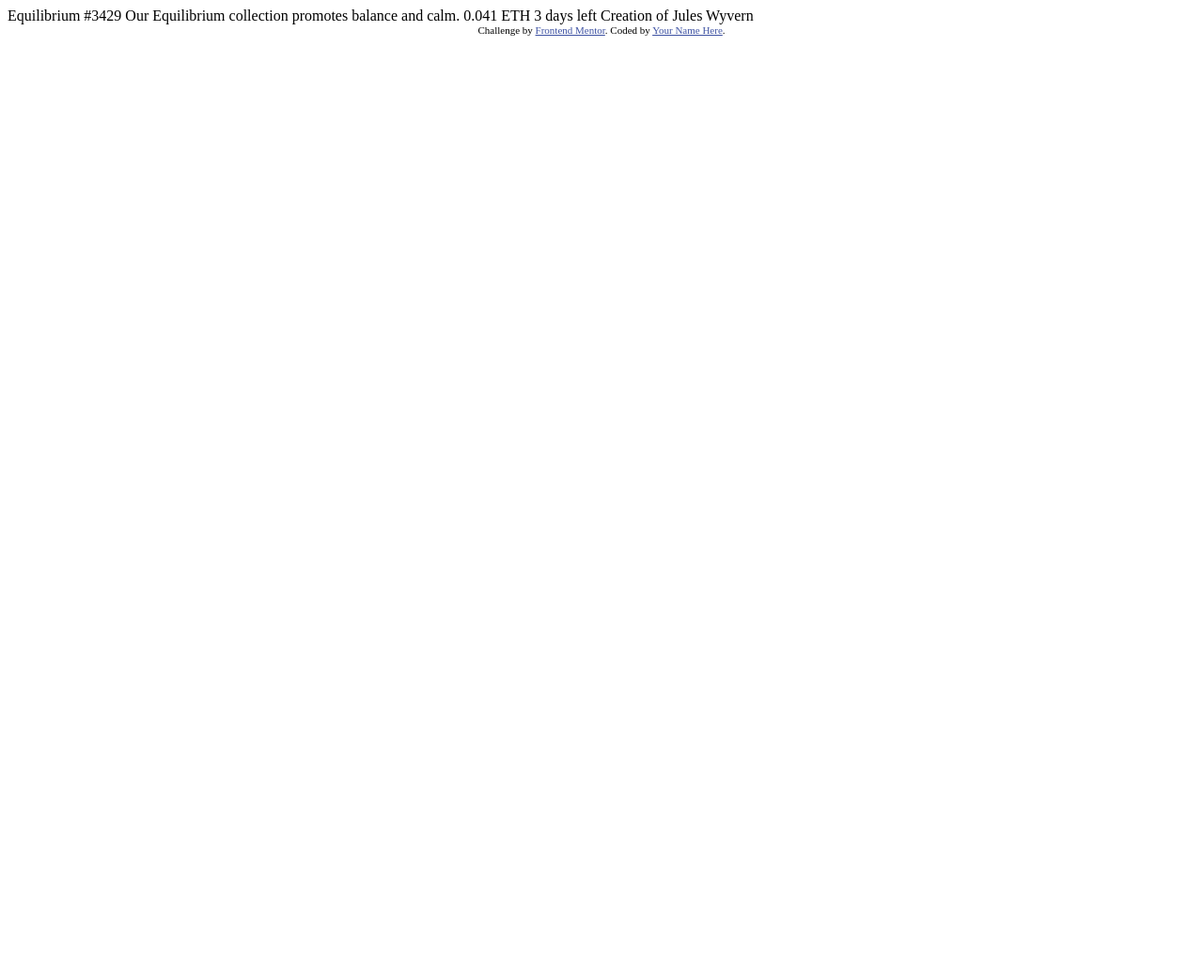
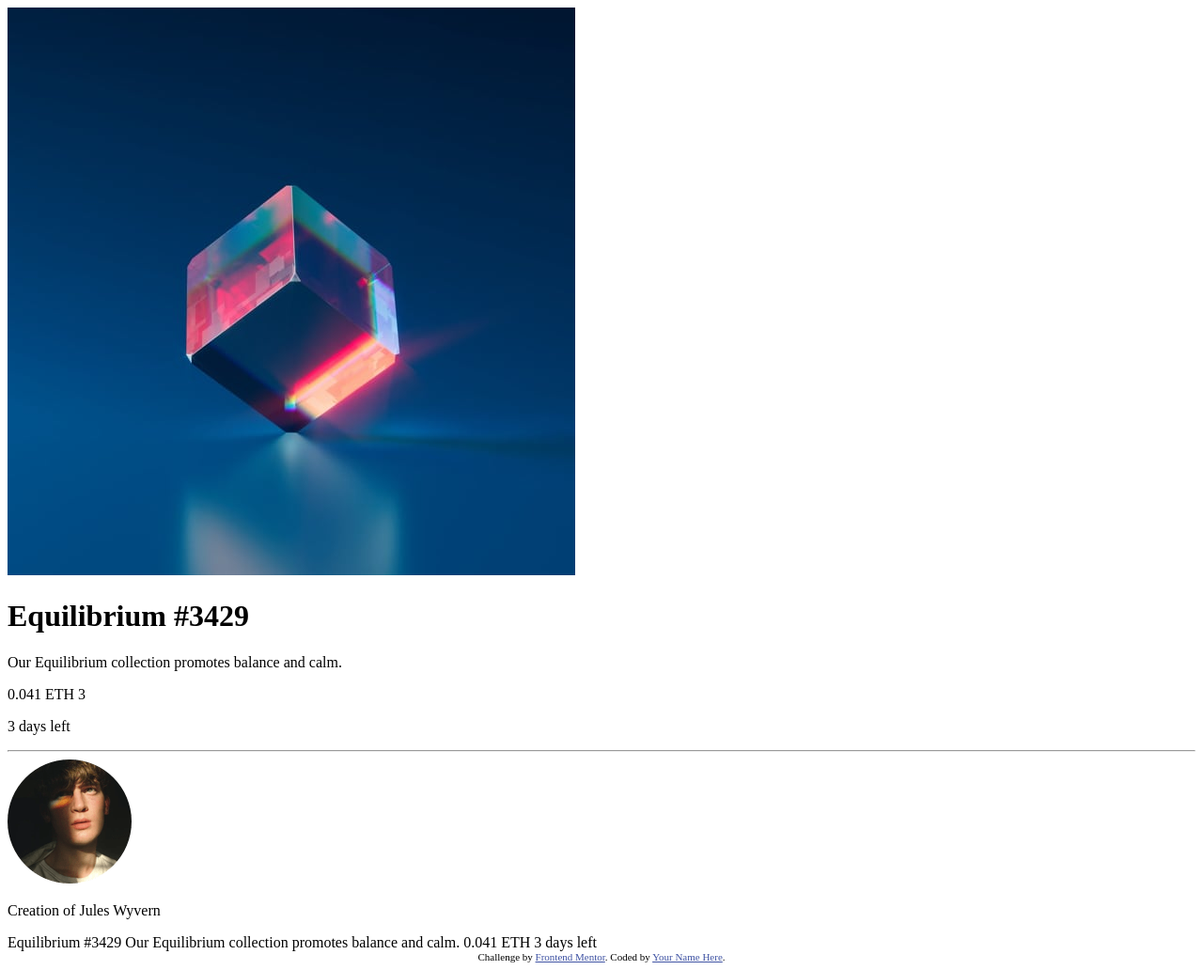
Before and after one commit to AntonioFraga/NFT_Card_component, a plain HTML site: page index.html in a window 1280 px wide. Shown: the whole page at 94% size. Before the commit the page ends 800 px from the top, so only its background shows below. Drawn offline with Linux system fonts and the light colour scheme.

Commit message:
terminando hmtl

```diff
--- a/index.html
+++ b/index.html
@@ -1,33 +1,62 @@
 <!DOCTYPE html>
 <html lang="en">
   <head>
-  <meta charset="UTF-8">
-  <meta name="viewport" content="width=device-width, initial-scale=1.0"> <!-- displays site properly based on user's device -->
+    <meta charset="UTF-8" />
+    <meta name="viewport" content="width=device-width, initial-scale=1.0" />
+    <!-- displays site properly based on user's device -->
 
-  <link rel="icon" type="image/png" sizes="32x32" href="./images/favicon-32x32.png">
+    <link
+      rel="icon"
+      type="image/png"
+      sizes="32x32"
+      href="./images/favicon-32x32.png"
+    />
 
     <title>Frontend Mentor | NFT preview card component</title>
 
     <!-- Feel free to remove these styles or customise in your own stylesheet 👍 -->
     <style>
-    .attribution { font-size: 11px; text-align: center; }
-    .attribution a { color: hsl(228, 45%, 44%); }
+      .attribution {
+        font-size: 11px;
+        text-align: center;
+      }
+      .attribution a {
+        color: hsl(228, 45%, 44%);
+      }
     </style>
   </head>
   <body>
+    <div id="container">
+      <div class="card">
+        <div class="card-header">
+          <img src="images/image-equilibrium.jpg" alt="" />
+        </div>
+        <div class="card-body">
+          <h1>Equilibrium #3429</h1>
+          <p>Our Equilibrium collection promotes balance and calm.</p>
+          <div class="data">
+            <p>0.041 ETH 3</p>
+            <p>3 days left</p>
+          </div>
 
-  Equilibrium #3429
+          <hr>
+          <div class="profile">
+            <img src="images/image-avatar.png" alt="" />
+            <p>Creation of Jules Wyvern
+            </p>
+          </div>
+        </div>
+      </div>
+    </div>
 
-  Our Equilibrium collection promotes balance and calm.
-
-  0.041 ETH
-  3 days left
-
-  Creation of Jules Wyvern
+    Equilibrium #3429 Our Equilibrium collection promotes balance and calm.
+    0.041 ETH 3 days left
 
     <div class="attribution">
-    Challenge by <a href="https://www.frontendmentor.io?ref=challenge" target="_blank">Frontend Mentor</a>.
-    Coded by <a href="#">Your Name Here</a>.
+      Challenge by
+      <a href="https://www.frontendmentor.io?ref=challenge" target="_blank"
+        >Frontend Mentor</a
+      >. Coded by <a href="#">Your Name Here</a>.
     </div>
   </body>
 </html>
```
Lines whose indentation alone changed are shown as unchanged.
